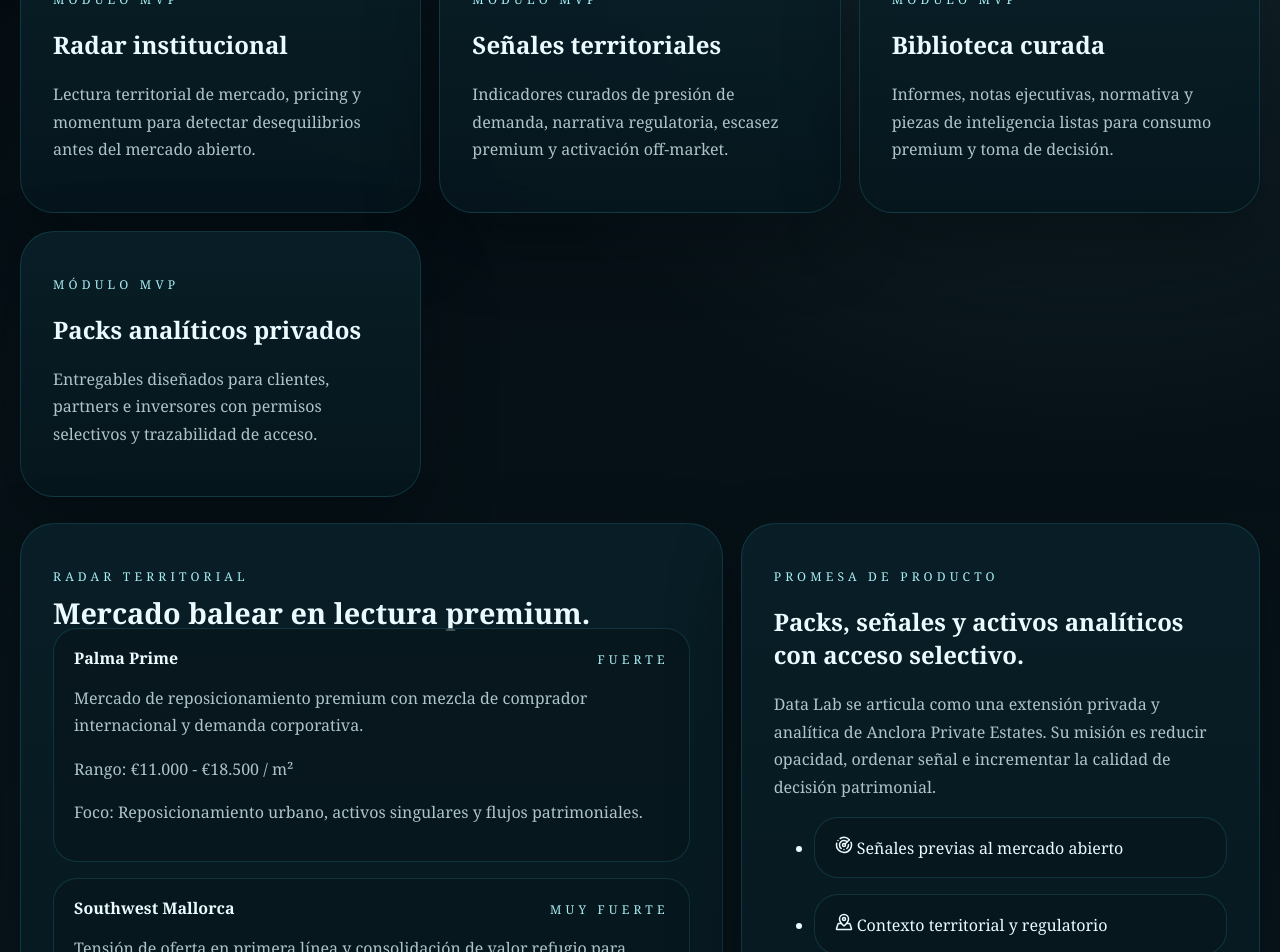
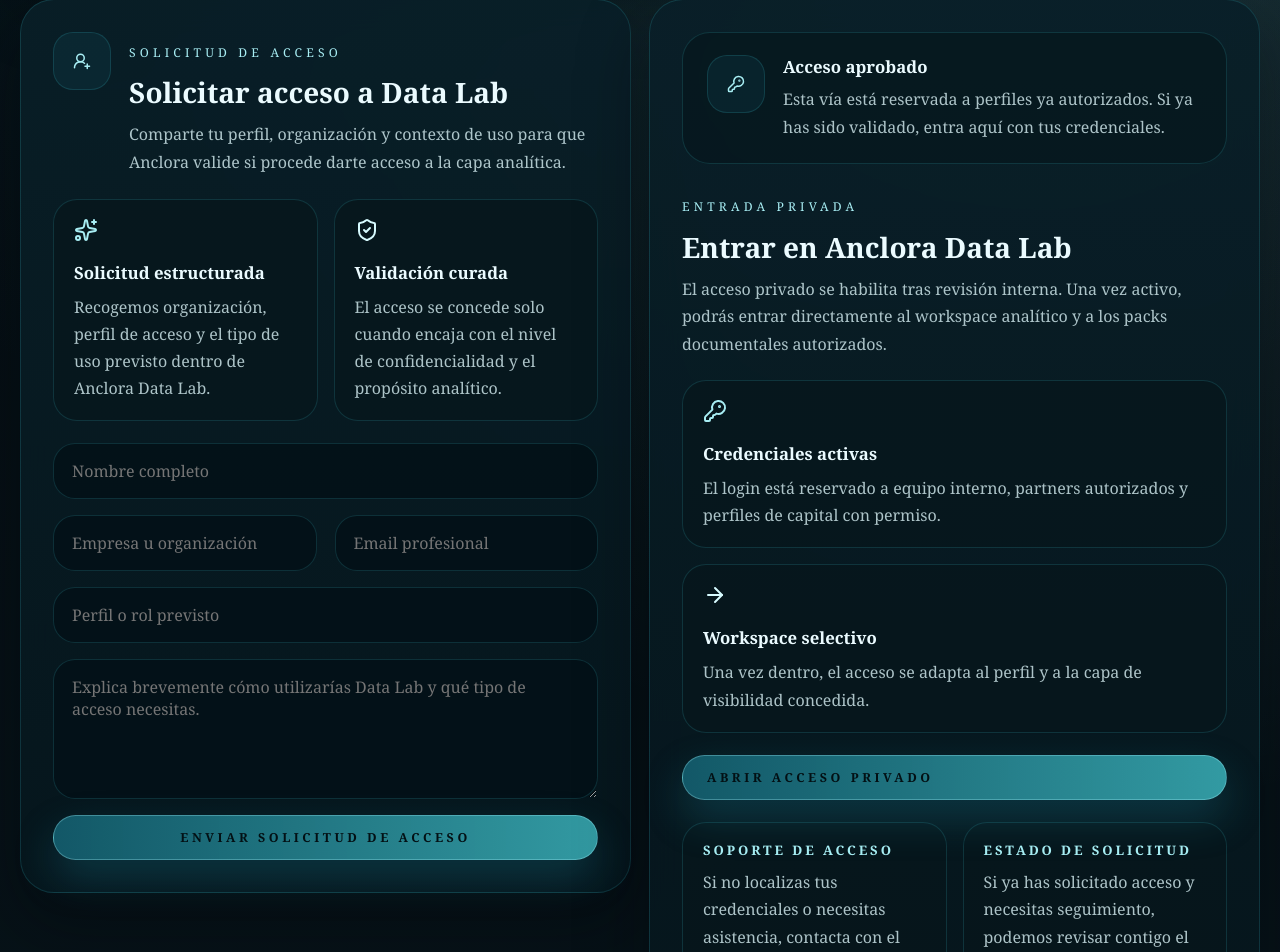
Before and after one commit to ToniIAPro73/anclora-data-lab, a Next.js app: page / in a window 1280 px wide. Shown: the part 860-1812 px from the top of the page. Built offline with nearby package versions, Linux system fonts and the light colour scheme; no server answers.

Commit message:
feat: add dual access entry to datalab public page

```diff
--- a/src/app/globals.css
+++ b/src/app/globals.css
@@ -112,6 +112,20 @@
   display: flex; gap: 14px; flex-wrap: wrap; align-items: center;
 }
 .datalab-nav { justify-content: flex-end; justify-self: end; }
+.datalab-pill-tag {
+  display: inline-flex;
+  align-items: center;
+  justify-content: center;
+  min-height: 42px;
+  padding: 0 18px;
+  border-radius: 999px;
+  border: 1px solid var(--dl-border);
+  color: var(--dl-text);
+  font-size: 0.74rem;
+  letter-spacing: 0.2rem;
+  text-transform: uppercase;
+  background: rgba(7, 23, 30, 0.58);
+}
 .datalab-ui-toggles {
   display: flex;
   align-items: center;
@@ -196,9 +210,127 @@
 }
 
 .datalab-hero { display: grid; grid-template-columns: minmax(0, 1.35fr) minmax(320px, 0.9fr); gap: 28px; margin-top: 26px; }
+.datalab-access-grid { margin-top: 26px; align-items: start; }
+.datalab-access-panel { display: grid; gap: 22px; }
 .datalab-card h1, .datalab-card h2, .datalab-login-card h1, .datalab-workspace-card h2 { margin: 0; line-height: 1.05; font-weight: 600; }
 .datalab-card h1, .datalab-login-card h1 { font-size: clamp(2.6rem, 5vw, 4.7rem); }
 .datalab-card h2, .datalab-workspace-card h2 { font-size: clamp(1.8rem, 2vw, 2.4rem); }
+.datalab-section-intro {
+  display: flex;
+  gap: 18px;
+  align-items: flex-start;
+}
+.datalab-section-icon,
+.datalab-approved-icon {
+  width: 58px;
+  height: 58px;
+  border-radius: 20px;
+  display: grid;
+  place-items: center;
+  flex-shrink: 0;
+  border: 1px solid var(--dl-border);
+  background: rgba(18, 78, 91, 0.22);
+  color: var(--dl-aqua-soft);
+}
+.datalab-section-title {
+  margin: 0;
+  font-size: clamp(1.75rem, 2vw, 2.35rem);
+}
+.datalab-section-copy {
+  margin: 10px 0 0;
+  color: var(--dl-muted);
+  line-height: 1.72;
+}
+.datalab-signals {
+  display: grid;
+  grid-template-columns: repeat(2, minmax(0, 1fr));
+  gap: 16px;
+}
+.datalab-signal-card {
+  border: 1px solid var(--dl-border);
+  border-radius: 24px;
+  background: rgba(7, 23, 29, 0.72);
+  padding: 18px 20px;
+}
+.datalab-signal-card h3 {
+  margin: 14px 0 10px;
+  font-size: 1.05rem;
+}
+.datalab-signal-card p {
+  margin: 0;
+  color: var(--dl-muted);
+  line-height: 1.7;
+}
+.datalab-signal-icon {
+  color: var(--dl-aqua-soft);
+}
+.datalab-signal-icon.is-cyan {
+  color: var(--dl-ice);
+}
+.datalab-approved-card {
+  display: flex;
+  gap: 18px;
+  align-items: flex-start;
+  border: 1px solid var(--dl-border);
+  border-radius: 28px;
+  background: rgba(7, 23, 29, 0.68);
+  padding: 22px 24px;
+}
+.datalab-approved-title {
+  margin: 0 0 8px;
+  color: var(--dl-text);
+  font-weight: 700;
+  font-size: 1.05rem;
+}
+.datalab-approved-copy {
+  margin: 0;
+  color: var(--dl-muted);
+  line-height: 1.72;
+}
+.datalab-form-header h2 {
+  margin: 6px 0 10px;
+  font-size: clamp(1.75rem, 2vw, 2.25rem);
+}
+.datalab-form-header p:last-child {
+  margin: 0;
+  color: var(--dl-muted);
+  line-height: 1.72;
+}
+.datalab-signal-stack {
+  grid-template-columns: 1fr;
+}
+.datalab-login-cta-box {
+  display: grid;
+}
+.datalab-support-grid {
+  display: grid;
+  grid-template-columns: repeat(2, minmax(0, 1fr));
+  gap: 16px;
+}
+.datalab-support-card {
+  border: 1px solid var(--dl-border);
+  border-radius: 24px;
+  background: rgba(7, 23, 29, 0.72);
+  padding: 18px 20px;
+  transition: transform 160ms ease, border-color 160ms ease;
+}
+.datalab-support-card:hover,
+.datalab-support-card:focus-visible {
+  transform: translateY(-1px);
+  border-color: var(--dl-border-strong);
+}
+.datalab-support-card p {
+  margin: 0 0 10px;
+  color: var(--dl-aqua-soft);
+  font-size: 0.82rem;
+  letter-spacing: 0.18rem;
+  text-transform: uppercase;
+  font-weight: 700;
+}
+.datalab-support-card span {
+  color: var(--dl-muted);
+  line-height: 1.72;
+}
 
 .datalab-metrics, .datalab-form, .datalab-workspace-stack, .datalab-list, .datalab-doc-list, .datalab-signal-list, .datalab-pack-list, .datalab-alert-list { display: grid; gap: 16px; }
 .datalab-metric, .datalab-list-item, .datalab-doc-item, .datalab-signal-item, .datalab-pack-item, .datalab-alert-item {
@@ -247,6 +379,8 @@
   .datalab-topbar { grid-template-columns: 1fr; }
   .datalab-backlink, .datalab-nav { justify-self: start; }
   .datalab-ui-toggles { flex-wrap: wrap; }
+  .datalab-signals,
+  .datalab-support-grid { grid-template-columns: 1fr; }
 }
 @media (max-width: 720px) {
   .datalab-shell, .datalab-login-shell { width: min(100% - 28px, 100%); }
--- a/src/components/datalab/DataLabPublicPage.tsx
+++ b/src/components/datalab/DataLabPublicPage.tsx
@@ -2,8 +2,8 @@
 
 import Image from 'next/image'
 import Link from 'next/link'
-import { useState } from 'react'
-import { ArrowUpRight, Database, MapPinned, Radar, ShieldCheck } from 'lucide-react'
+import { useState, type FormEvent } from 'react'
+import { ArrowRight, ArrowUpRight, Database, KeyRound, MapPinned, Radar, ShieldCheck, Sparkles, UserRoundPlus } from 'lucide-react'
 import { curatedDocuments, heroMetrics, mvpModules, signals, zones } from '@/lib/datalab-content'
 import { DataLabUiToggles } from '@/components/datalab/DataLabUiToggles'
 import { buildPrivateEstatesHref, getDefaultLocale, getDefaultTheme, type DataLabLocale } from '@/lib/datalab-ui'
@@ -12,10 +12,32 @@
   const defaultLocale = getDefaultLocale()
   const defaultTheme = getDefaultTheme()
   const [locale, setLocale] = useState<DataLabLocale>(defaultLocale)
+  const [requestForm, setRequestForm] = useState({
+    name: '',
+    organization: '',
+    email: '',
+    profile: '',
+    intendedUse: '',
+  })
+  const [requestNotice, setRequestNotice] = useState<string | null>(null)
   const showPublicTechnicalItems = false
   const publicDocuments = showPublicTechnicalItems
     ? curatedDocuments
     : curatedDocuments.filter((document) => document.title !== 'Feature Foundation v1')
+
+  function handleRequestSubmit(event: FormEvent<HTMLFormElement>) {
+    event.preventDefault()
+    setRequestNotice(
+      'Solicitud de acceso registrada. El equipo de Data Lab evaluará tu encaje y te responderá por email con los siguientes pasos.'
+    )
+    setRequestForm({
+      name: '',
+      organization: '',
+      email: '',
+      profile: '',
+      intendedUse: '',
+    })
+  }
 
   return (
     <main className="datalab-page">
@@ -53,9 +75,9 @@
               analítica selectiva para capital, partners e interlocutores con permiso, no un dashboard genérico de proptech.
             </p>
             <div className="datalab-hero-actions">
-              <Link href="/login" className="datalab-button">
-                Entrar en Data Lab
-              </Link>
+              <span className="datalab-pill-tag">Solicitud curada</span>
+              <span className="datalab-pill-tag">Acceso aprobado</span>
+              <span className="datalab-pill-tag">Workspace analítico</span>
               {showPublicTechnicalItems ? (
                 <Link href="/docs/anclora-data-lab-foundation-v1-spec.pdf" className="datalab-doc-link" target="_blank">
                   Ver spec fundacional
@@ -73,6 +95,136 @@
               </article>
             ))}
           </aside>
+        </section>
+
+        <section className="datalab-grid-2 datalab-access-grid">
+          <section className="datalab-panel datalab-access-panel">
+            <div className="datalab-section-intro">
+              <div className="datalab-section-icon">
+                <UserRoundPlus size={18} />
+              </div>
+              <div>
+                <p className="datalab-eyebrow">Solicitud de acceso</p>
+                <h2 className="datalab-section-title">Solicitar acceso a Data Lab</h2>
+                <p className="datalab-section-copy">
+                  Comparte tu perfil, organización y contexto de uso para que Anclora valide si procede darte acceso a la
+                  capa analítica.
+                </p>
+              </div>
+            </div>
+
+            <div className="datalab-signals">
+              <article className="datalab-signal-card">
+                <Sparkles className="datalab-signal-icon" />
+                <h3>Solicitud estructurada</h3>
+                <p>Recogemos organización, perfil de acceso y el tipo de uso previsto dentro de Anclora Data Lab.</p>
+              </article>
+              <article className="datalab-signal-card">
+                <ShieldCheck className="datalab-signal-icon is-cyan" />
+                <h3>Validación curada</h3>
+                <p>El acceso se concede solo cuando encaja con el nivel de confidencialidad y el propósito analítico.</p>
+              </article>
+            </div>
+
+            <form className="datalab-form" onSubmit={handleRequestSubmit}>
+              <input
+                className="datalab-input"
+                placeholder="Nombre completo"
+                value={requestForm.name}
+                onChange={(event) => setRequestForm((prev) => ({ ...prev, name: event.target.value }))}
+                required
+              />
+              <div className="datalab-form-grid">
+                <input
+                  className="datalab-input"
+                  placeholder="Empresa u organización"
+                  value={requestForm.organization}
+                  onChange={(event) => setRequestForm((prev) => ({ ...prev, organization: event.target.value }))}
+                />
+                <input
+                  className="datalab-input"
+                  type="email"
+                  placeholder="Email profesional"
+                  value={requestForm.email}
+                  onChange={(event) => setRequestForm((prev) => ({ ...prev, email: event.target.value }))}
+                  required
+                />
+              </div>
+              <input
+                className="datalab-input"
+                placeholder="Perfil o rol previsto"
+                value={requestForm.profile}
+                onChange={(event) => setRequestForm((prev) => ({ ...prev, profile: event.target.value }))}
+              />
+              <textarea
+                className="datalab-textarea"
+                placeholder="Explica brevemente cómo utilizarías Data Lab y qué tipo de acceso necesitas."
+                value={requestForm.intendedUse}
+                onChange={(event) => setRequestForm((prev) => ({ ...prev, intendedUse: event.target.value }))}
+                required
+              />
+
+              {requestNotice ? <p className="datalab-notice">{requestNotice}</p> : null}
+
+              <button className="datalab-button" type="submit">
+                Enviar solicitud de acceso
+              </button>
+            </form>
+          </section>
+
+          <section className="datalab-panel datalab-access-panel">
+            <div className="datalab-approved-card">
+              <div className="datalab-approved-icon">
+                <KeyRound size={18} />
+              </div>
+              <div>
+                <p className="datalab-approved-title">Acceso aprobado</p>
+                <p className="datalab-approved-copy">
+                  Esta vía está reservada a perfiles ya autorizados. Si ya has sido validado, entra aquí con tus
+                  credenciales.
+                </p>
+              </div>
+            </div>
+
+            <div className="datalab-form-header">
+              <p className="datalab-eyebrow">Entrada privada</p>
+              <h2>Entrar en Anclora Data Lab</h2>
+              <p>
+                El acceso privado se habilita tras revisión interna. Una vez activo, podrás entrar directamente al
+                workspace analítico y a los packs documentales autorizados.
+              </p>
+            </div>
+
+            <div className="datalab-signals datalab-signal-stack">
+              <article className="datalab-signal-card">
+                <KeyRound className="datalab-signal-icon" />
+                <h3>Credenciales activas</h3>
+                <p>El login está reservado a equipo interno, partners autorizados y perfiles de capital con permiso.</p>
+              </article>
+              <article className="datalab-signal-card">
+                <ArrowRight className="datalab-signal-icon is-cyan" />
+                <h3>Workspace selectivo</h3>
+                <p>Una vez dentro, el acceso se adapta al perfil y a la capa de visibilidad concedida.</p>
+              </article>
+            </div>
+
+            <div className="datalab-login-cta-box">
+              <Link href="/login" className="datalab-button datalab-button-link">
+                Abrir acceso privado
+              </Link>
+            </div>
+
+            <div className="datalab-support-grid">
+              <a href="mailto:datalab@anclora.com?subject=Data%20Lab%20Access" className="datalab-support-card">
+                <p>Soporte de acceso</p>
+                <span>Si no localizas tus credenciales o necesitas asistencia, contacta con el equipo de Data Lab.</span>
+              </a>
+              <a href="mailto:datalab@anclora.com?subject=Data%20Lab%20Access%20Review" className="datalab-support-card">
+                <p>Estado de solicitud</p>
+                <span>Si ya has solicitado acceso y necesitas seguimiento, podemos revisar contigo el estado del proceso.</span>
+              </a>
+            </div>
+          </section>
         </section>
 
         <section className="datalab-section datalab-grid-3">
```
